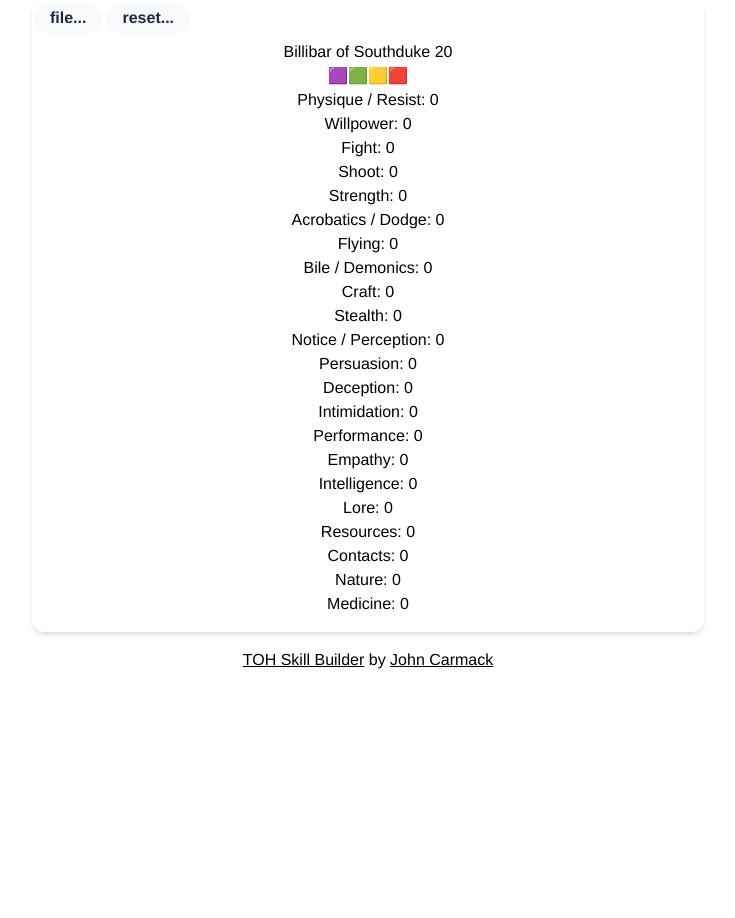
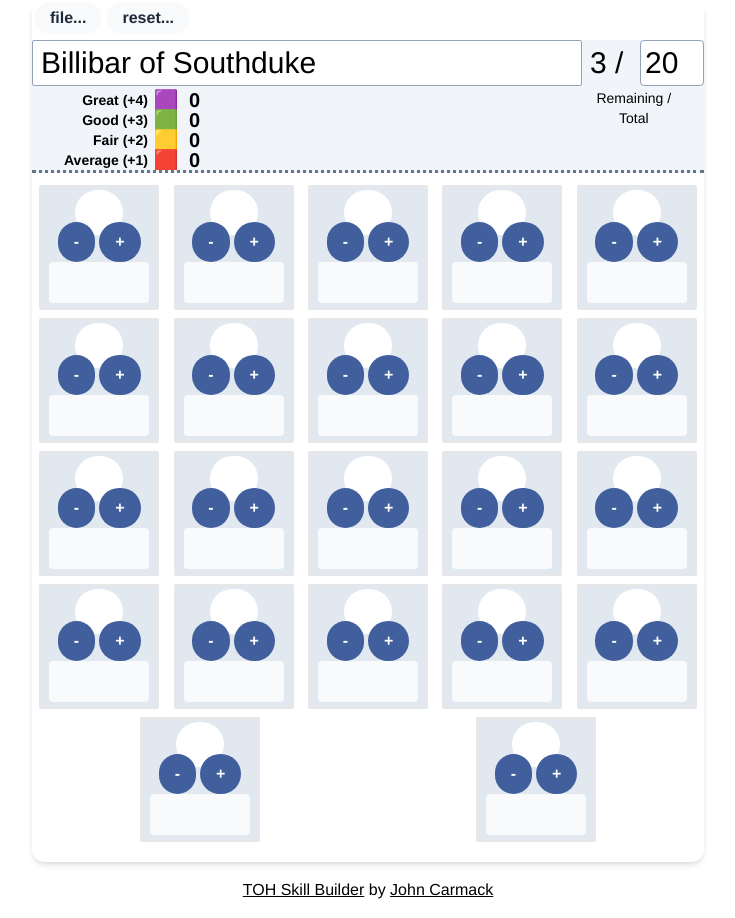
Before and after one commit to johncarmack1984/toh-skill-builder, a Vue app: page / in a window 1280 px wide. Shown: the whole page, without its empty margins (272-1007 px from the left). Before the commit the page ends 800 px from the top, so only its background shows below. Built offline with nearby package versions, Linux system fonts and the light colour scheme.

Commit message:
styling complete, next function

```diff
--- a/src/App.vue
+++ b/src/App.vue
@@ -6,7 +6,6 @@ import { defineComponent } from "vue";
 
 export default defineComponent({
   setup() {
-
     return {  }
   },
   components: {
--- a/src/components/SkillBox.vue
+++ b/src/components/SkillBox.vue
@@ -2,16 +2,70 @@
 import { defineComponent } from 'vue'
 
 export default defineComponent({
-    props: ['skill'],
+    props: ['skill','remainingPoints'],
     setup() {
-
     },
+    data() {
+        return {
+            averageClass: 'border-red',
+            fairClass: 'border-yellow',
+            goodClass: 'border-green',
+            greatClass: 'border-purple',
+        }
+    }
 })
 </script>
 
 
 <template>
-    <div>
-                {{  skill.skillName + ': ' + skill.skillLevel }}
-    </div>
+    <li
+        class="
+            z-0 w-1/3 rounded-sm bg-slate-200 m-1 p-[7px] max-w-[120px] h-[125px] border-[3px]
+            overflow-hidden
+        "
+        :class="[
+            skill.skillLevel == 1 ? averageClass: '',
+            skill.skillLevel == 2 ? fairClass: '',
+            skill.skillLevel == 3 ? goodClass: '',
+            skill.skillLevel == 4 ? greatClass: '',
+        ]"
+    >
+         <div>
+            <input
+              type="text" disabled :min="0" :max="4" v-model="skill.value"
+              class="
+                z-20 opacity-100 text-[17px] py-[.6rem] my-[-5px] font-black
+                text-blue-dark disabled:text-blue-dark w-12
+                bg-white rounded-full text-center rounded-full
+                focus:outline-none focus:ring-2 focus:ring-blue-dark
+              "
+            />
+          </div>
+          <button
+            @click="skill.value--;" :disabled="skill.value < 1"
+            class="
+              z-30 text-[16px] font-black bg-blue-dark hover:bg-blue-light transition-colors
+              rounded-full px-[16px] sm:px-[16px] py-[8px] sm:py-[8px] mx-[2px] sm:mx-[2px] mb-[2px] mt-[-12px] text-white
+              focus:ring-2 ring-blue-light disabled:bg-slate-300
+            "
+          >
+              -
+          </button>
+          <button
+            @click="skill.value++;" :disabled="((skill.value > 3) || remainingPoints <= 0)"
+            class="
+              z-30 text-[16px] font-black bg-blue-dark hover:bg-blue-light transition-colors
+              rounded-full px-[16px] sm:px-[16px] py-[8px] sm:py-[8px] mx-[2px] sm:mx-[2px] mb-[2px] mt-[-12px] text-white
+              focus:ring-2 ring-blue-light disabled:bg-slate-300
+            "
+          >
+               +
+          </button>
+          <textarea
+            v-model="skill.name"
+            class="
+              z-10 text-[16px] w-full text-center break-words resize-none mt-[-2px]
+              font-bold text-blue-dark bg-slate-50 rounded leading-5 pt-[1px]"
+          ></textarea>
+    </li>
 </template>
--- a/src/components/SkillCharacterData.vue
+++ b/src/components/SkillCharacterData.vue
@@ -5,6 +5,7 @@ export default defineComponent({
     props: [
         'characterName',
         'totalPoints',
+        'remainingPoints'
     ],
     setup(props) {
         return { props }
@@ -15,9 +16,39 @@ export default defineComponent({
 </script>
 
 <template>
-    <div v-if="characterName">
+      <div class="">
+        <div class="flex flex-row flex-nowrap justify-between">
+          <div class="grow">
+            <input
+              type="text"
+              placeholder="Character name..."
 
-            {{ characterName }}
-            {{ totalPoints }}
-    </div>
+
+              v-model="characterName"
+
+
+              class="text-left w-full text-2xl md:text-3xl px-1 sm:px-2 py-1 border-[1px] border-slate-400 rounded-sm"
+            />
+          </div>
+          <div class="z-50 relative pl-2 mr-3 sm:mr-0">
+            <div class="text-2xl md:text-3xl whitespace-nowrap">
+
+
+              {{ remainingPoints }} /&nbsp;
+
+              <input
+                type="number"
+
+
+                v-model="totalPoints"
+
+
+                :min="totalPoints-remainingPoints" pattern="[0-9]*" inputmode="numeric"
+                class="w-12 md:w-16 pl-1 py-1 border-[1px] border-slate-400 rounded"
+              />
+            </div>
+            <div class="text-xs md:text-sm absolute top-11 md:top-12 right-[0.75rem] md:right-[1.15rem]">Remaining / Total</div>
+          </div>
+        </div>
+      </div>
 </template>
--- a/src/components/SkillPyramid.vue
+++ b/src/components/SkillPyramid.vue
@@ -2,7 +2,13 @@
 import { defineComponent } from 'vue'
 
 export default defineComponent({
-    props: [],
+    props: ['skills'],
+    methods: {
+        purpSquares() { return this.skills.filter(function (skill) {return skill.skillLevel == 4}).length },
+        greenSquares() { return this.skills.filter(function (skill) {return skill.skillLevel == 3}).length },
+        yellowSquares() { return this.skills.filter(function (skill) {return skill.skillLevel == 2}).length },
+        redSquares() { return this.skills.filter(function (skill) {return skill.skillLevel == 1}).length },
+    },
     setup() {
 
     },
@@ -11,7 +17,27 @@ export default defineComponent({
 
 
 <template>
-    <div>
-        🟪🟩🟨🟥
-    </div>
-</template>
+      <div class="flex md:flex-row flex-wrap justify-between">
+
+        <!-- Legend -->
+
+        <div class="z-50 pt-1 text-xl md:text-xl pr-2 pl-2 sm:pl-6 md:pl-8 text-right items-baseline overflow-clip">
+          <ul class="flex flex-row flex-nowrap justify-end leading-none font-bold items-center"><span class="text-sm leading-none">Great (+4)</span>&nbsp;🟪&nbsp;<span class="w-4">{{ purpSquares() }}</span></ul>
+          <ul class="flex flex-row flex-nowrap justify-end leading-none font-bold items-center"><span class="text-sm leading-none">Good (+3)</span>&nbsp;🟩&nbsp;<span class="w-4">{{ greenSquares() }}</span></ul>
+          <ul class="flex flex-row flex-nowrap justify-end leading-none font-bold items-center"><span class="text-sm leading-none">Fair (+2)</span>&nbsp;🟨&nbsp;<span class="w-4">{{ yellowSquares() }}</span></ul>
+          <ul class="flex flex-row flex-nowrap justify-end leading-none font-bold items-center"><span class="text-sm leading-none">Average (+1)</span>&nbsp;🟥&nbsp;<span class="w-4">{{ redSquares() }}</span></ul>
+        </div>
+
+        <!-- Squares -->
+
+        <div class="z-50 pt-1 text-xl md:text-xl grow items-baseline">
+          <ul class="flex flex-row flex-nowrap leading-none items-baseline">&nbsp;<li v-for="n in purpSquares()">🟪</li></ul>
+          <ul class="flex flex-row flex-nowrap leading-none items-baseline">&nbsp;<li v-for="n in greenSquares()">🟩</li></ul>
+          <ul class="flex flex-row flex-nowrap leading-none items-baseline">&nbsp;<li v-for="n in yellowSquares()">🟨</li></ul>
+          <ul class="flex flex-row flex-nowrap leading-none items-baseline">&nbsp;<li v-for="n in redSquares()">🟥</li></ul>
+        </div>
+
+
+
+
+      </div></template>
--- a/src/main.ts
+++ b/src/main.ts
@@ -4,7 +4,6 @@ import { createPinia } from "pinia";
 import App from "./App.vue";
 import router from "./router";
 import './index.css'
-
 
 const app = createApp(App);
 
--- a/src/views/SkillBuilder.vue
+++ b/src/views/SkillBuilder.vue
@@ -7,17 +7,26 @@ import Footer from '../components/Footer.vue'
 const character = useCharacterStore()
 character.characterName = "Billibar of Southduke"
 character.totalPoints = 20
+let remainingPoints = 3
 </script>
 
 <template>
+    <div class="z-40 sticky top-[-2px] bg-slate-100 border-b-[3px] border-dotted border-slate-500">
         <SkillCharacterData
             :characterName="character.characterName"
             :totalPoints="character.totalPoints"
+            :remainingPoints="remainingPoints"
         />
-    <SkillPyramid />
+        <SkillPyramid :skills="character.skills" />
+    </div>
+    <div class="z-0 md:flex pt-2">
+        <ul class="z-0 flex flex-wrap justify-around">
             <SkillBox
                 v-for="skill in character.skills"
                 :key="skill.id"
                 :skill="skill"
+                :remaininPoints="remainingPoints"
             />
+        </ul>
+    </div>
 </template>
```
Also changed, not shown: src/stores/character.ts (+11 -1 lines). Lines whose indentation alone changed are shown as unchanged.
